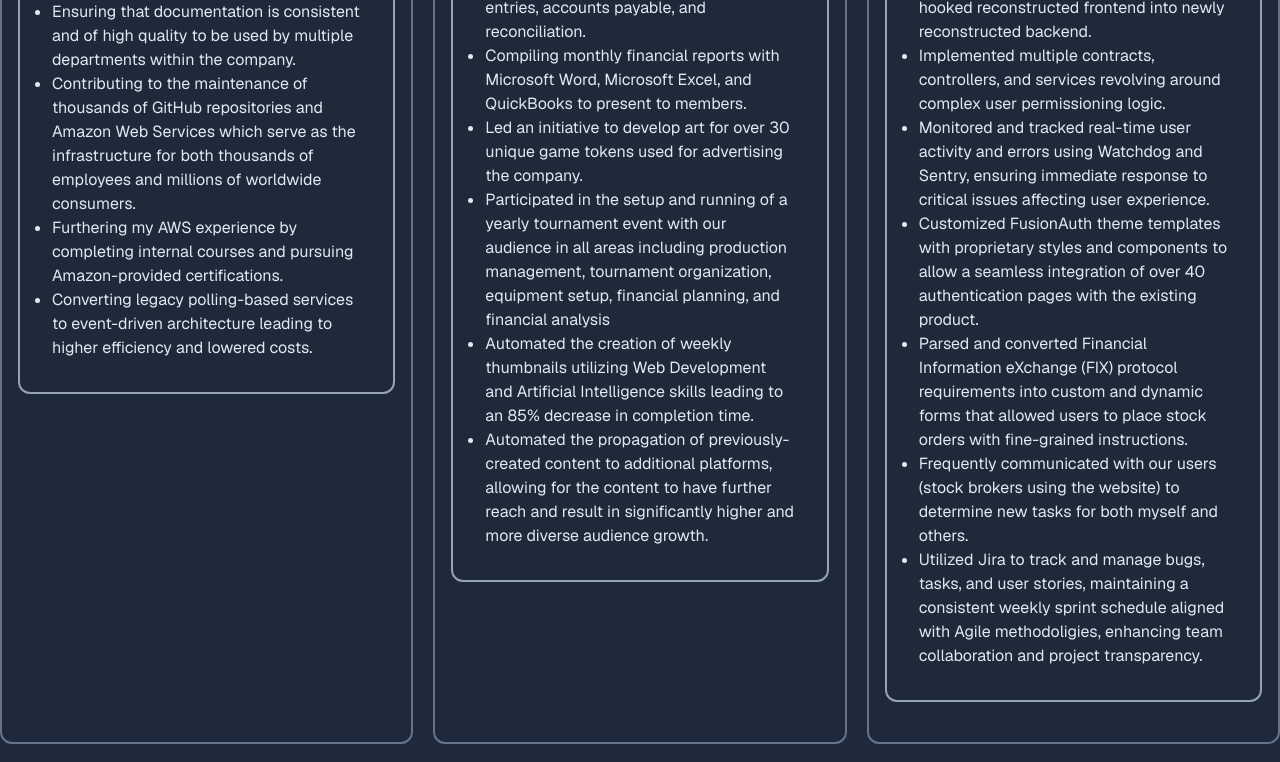
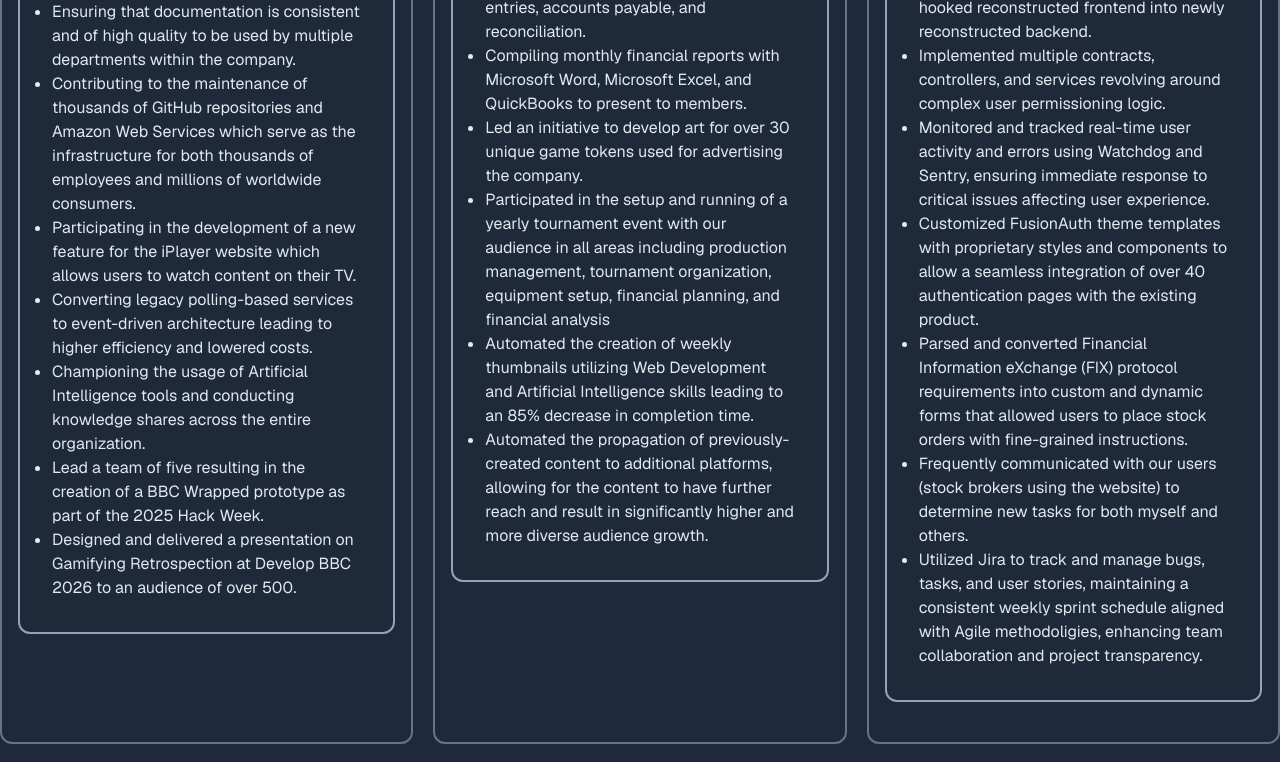
Before and after one commit to jackperry2187/NextPortfolio, a Next.js app: page /experience in a window 1280 px wide. Shown: the part 588-1350 px from the top of the page. Built offline with nearby package versions, Linux system fonts and the light colour scheme.

Commit message:
Update BBC info

```diff
--- a/src/app/experience/experience.tsx
+++ b/src/app/experience/experience.tsx
@@ -32,12 +32,14 @@ export const BBC = () => {
                     </SkillGroup>
                 </Skills>
                 <ProfessionalSummary>
-                    <li>Programming robust backend systems in JavaScript and TypeScript which scale for millions of requests per day</li>
+                    <li>Programming robust backend systems in JavaScript and TypeScript which scale for millions of requests per day.</li>
                     <li>Ensuring that documentation is consistent and of high quality to be used by multiple departments within the company.</li>
-                    <li>Contributing to the maintenance of thousands of GitHub repositories and Amazon Web Services which serve as the
-                    infrastructure for both thousands of employees and millions of worldwide consumers.</li>
-                    <li>Furthering my AWS experience by completing internal courses and pursuing Amazon-provided certifications.</li>
+                    <li>Contributing to the maintenance of thousands of GitHub repositories and Amazon Web Services which serve as the infrastructure for both thousands of employees and millions of worldwide consumers.</li>
+                    <li>Participating in the development of a new feature for the iPlayer website which allows users to watch content on their TV.</li>
                     <li>Converting legacy polling-based services to event-driven architecture leading to higher efficiency and lowered costs.</li>
+                    <li>Championing the usage of Artificial Intelligence tools and conducting knowledge shares across the entire organization.</li>
+                    <li>Lead a team of five resulting in the creation of a BBC Wrapped prototype as part of the 2025 Hack Week.</li>
+                    <li>Designed and delivered a presentation on Gamifying Retrospection at Develop BBC 2026 to an audience of over 500.</li>
                 </ProfessionalSummary>
             </CardBody>
         </Card>
```
